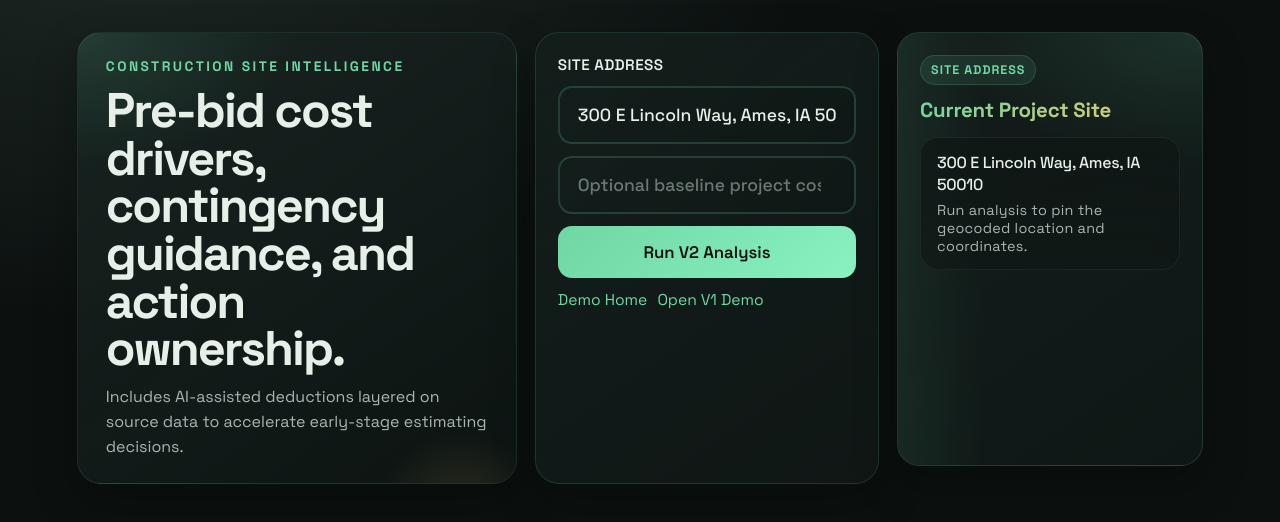
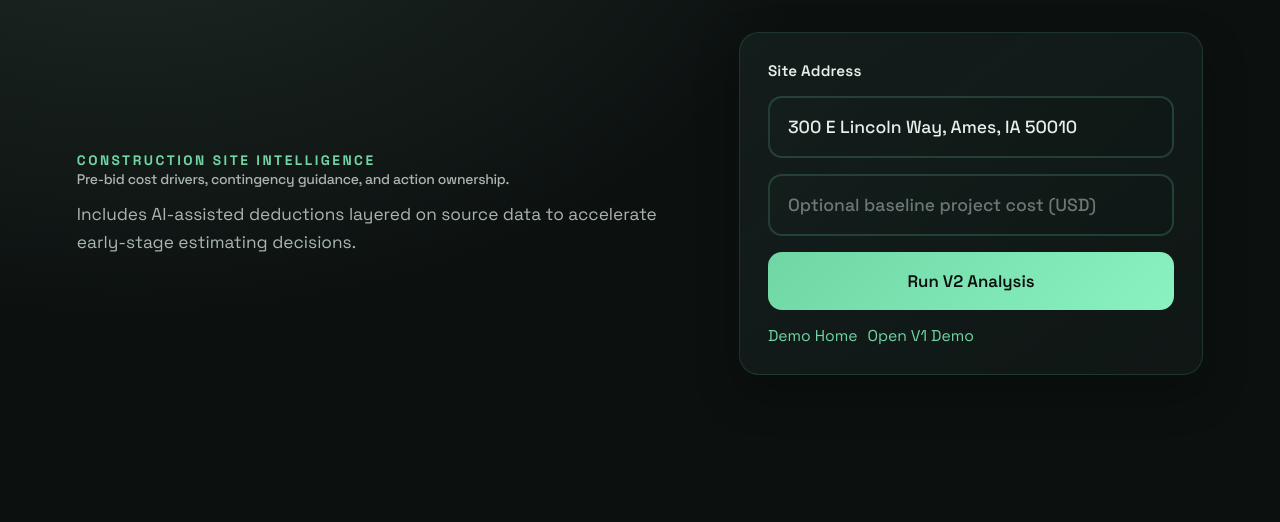
Before and after one commit to soumyamurthy/construction-site-intel, a Next.js app: page /v2 in a window 1280 px wide. Shown: the top 522 px of the page. Built offline with nearby package versions, Linux system fonts and the light colour scheme.

Commit message:
Restore V2 hero title styling

```diff
--- a/app/globals.css
+++ b/app/globals.css
@@ -305,152 +305,40 @@ button:hover {
   line-height: 1.4;
 }
 
-.v2-site-summary {
-  margin-bottom: 18px;
-}
-
-.v2-top-stage {
-  grid-template-columns: minmax(0, 1.15fr) minmax(320px, 0.9fr) minmax(280px, 0.8fr);
-  gap: 18px;
-  align-items: stretch;
-  min-height: min(26vh, 260px);
-}
-
 .v2-hero {
+  grid-template-columns: minmax(0, 1.15fr) minmax(360px, 0.85fr);
+  gap: 34px;
   align-items: stretch;
 }
 
-.v2-top-panel {
+.v2-hero-copy {
+  display: flex;
+  flex-direction: column;
+  justify-content: center;
   min-width: 0;
 }
 
-.v2-hero-copy {
-  position: relative;
-  display: flex;
-  flex-direction: column;
-  justify-content: center;
-  gap: 12px;
-  padding: 24px 28px;
-  border-radius: 24px;
-  overflow: hidden;
-  background:
-    radial-gradient(360px 220px at 0% 0%, rgba(111, 214, 164, 0.14), transparent 60%),
-    linear-gradient(145deg, rgba(24, 36, 33, 0.92), rgba(14, 21, 19, 0.85));
-  border: 1px solid rgba(111, 214, 164, 0.12);
-  box-shadow: var(--shadow);
-}
-
-.v2-title-panel::after {
-  content: "";
-  position: absolute;
-  inset: auto -8% -28% auto;
-  width: 180px;
-  height: 180px;
-  border-radius: 999px;
-  background: radial-gradient(circle, rgba(241, 200, 106, 0.14), transparent 68%);
-  pointer-events: none;
-}
-
 .v2-hero-card {
-  padding: 22px;
-  border-radius: 24px;
+  padding: 28px;
 }
 
 .v2-hero-form {
-  gap: 12px;
+  gap: 16px;
 }
 
 .v2-address-label {
-  font-size: 0.96rem;
-  letter-spacing: 0.03em;
-  text-transform: uppercase;
-  color: var(--accent);
+  font-size: 1rem;
+  letter-spacing: 0.01em;
 }
 
 .v2-hero-input {
-  min-height: 54px;
-  font-size: 1rem !important;
+  min-height: 62px;
+  font-size: 1.06rem !important;
 }
 
 .v2-hero-button {
-  min-height: 52px;
-  font-size: 1rem !important;
-}
-
-.v2-site-header {
-  position: relative;
-  overflow: hidden;
-  height: 100%;
-  padding: 22px;
-  border-radius: 22px;
-  border: 1px solid rgba(111, 214, 164, 0.16);
-  background:
-    radial-gradient(420px 220px at 100% 0%, rgba(111, 214, 164, 0.12), transparent 60%),
-    linear-gradient(145deg, rgba(20, 30, 28, 0.96), rgba(16, 24, 22, 0.92));
-  box-shadow: var(--shadow);
-}
-
-.v2-site-header::after {
-  content: "";
-  position: absolute;
-  inset: 0;
-  background: linear-gradient(90deg, rgba(111, 214, 164, 0.08), transparent 28%);
-  pointer-events: none;
-}
-
-.v2-site-kicker {
-  position: relative;
-  z-index: 1;
-  display: inline-flex;
-  align-items: center;
-  padding: 6px 10px;
-  border-radius: 999px;
-  background: rgba(111, 214, 164, 0.1);
-  border: 1px solid rgba(111, 214, 164, 0.18);
-  color: var(--accent);
-  font-size: 0.78rem;
-  font-weight: 700;
-  letter-spacing: 0.08em;
-  text-transform: uppercase;
-}
-
-.v2-site-title {
-  position: relative;
-  z-index: 1;
-  margin-top: 12px;
-  margin-bottom: 14px;
-  font-size: clamp(1.1rem, 1.6vw, 1.45rem);
-}
-
-.v2-site-address-card {
-  position: relative;
-  z-index: 1;
-  display: grid;
-  gap: 6px;
-  padding: 14px 16px;
-  border-radius: 18px;
-  border: 1px solid rgba(255, 255, 255, 0.06);
-  background: linear-gradient(180deg, rgba(15, 23, 21, 0.78), rgba(15, 23, 21, 0.58));
-  backdrop-filter: blur(10px);
-}
-
-.v2-site-address {
-  font-size: clamp(1rem, 1.2vw, 1.08rem);
-  font-weight: 500;
-  letter-spacing: -0.02em;
-  color: var(--ink);
-  line-height: 1.35;
-  display: -webkit-box;
-  -webkit-line-clamp: 2;
-  line-clamp: 2;
-  -webkit-box-orient: vertical;
-  overflow: hidden;
-}
-
-.v2-site-coordinates {
-  color: var(--muted);
-  font-size: 0.9rem;
-  letter-spacing: 0.02em;
+  min-height: 58px;
+  font-size: 1.08rem !important;
 }
 
 .v2-signals-scroll {
@@ -897,13 +785,11 @@ button:hover {
 }
 
 .v2-page .hero h1 {
-  color: var(--ink);
-  font-weight: 700;
-  font-size: clamp(2rem, 3.8vw, 3.4rem);
-  line-height: 0.98;
-  letter-spacing: -0.04em;
-  max-width: 11ch;
-  margin: 0;
+  color: var(--muted);
+  font-weight: 500;
+  font-size: 14px;
+  line-height: 1.45;
+  max-width: 48ch;
 }
 
 .v2-page .hero p,
@@ -916,9 +802,8 @@ button:hover {
 }
 
 .v2-page .hero p {
-  max-width: 44ch;
-  font-size: 1rem;
-  line-height: 1.55;
+  max-width: 60ch;
+  font-size: 1.08rem;
 }
 
 .v2-page .card {
@@ -1015,28 +900,12 @@ button:hover {
     gap: 22px;
   }
 
-  .v2-top-stage {
-    min-height: auto;
-  }
-
   .v2-page .hero h1 {
     max-width: none;
     font-size: clamp(1.8rem, 8vw, 2.7rem);
-    line-height: 1.02;
   }
 
   .v2-hero-card {
     padding: 22px;
   }
-
-  .v2-site-header {
-    padding: 20px;
-  }
-
-  .v2-site-address {
-    font-size: 0.98rem;
-    -webkit-line-clamp: unset;
-    line-clamp: unset;
-    display: block;
-  }
 }
--- a/app/v2/page.tsx
+++ b/app/v2/page.tsx
@@ -193,13 +193,13 @@ export default function V2Page() {
 
   return (
     <main className="v2-page">
-      <section className="hero v2-hero v2-top-stage">
-        <div className="v2-hero-copy v2-top-panel v2-title-panel">
+      <section className="hero v2-hero">
+        <div className="v2-hero-copy">
           <span className="tag">Construction Site Intelligence</span>
           <h1>Pre-bid cost drivers, contingency guidance, and action ownership.</h1>
           <p>Includes AI-assisted deductions layered on source data to accelerate early-stage estimating decisions.</p>
         </div>
-        <div className="card fade-in v2-hero-card v2-top-panel">
+        <div className="card fade-in v2-hero-card">
           <form className="form v2-hero-form" onSubmit={handleSubmit}>
             <label className="address-label v2-address-label">Site Address</label>
             <input
@@ -243,22 +243,6 @@ export default function V2Page() {
               )}
             </div>
           </form>
-        </div>
-        <div className="v2-site-summary v2-top-panel">
-          <div className="v2-site-header">
-            <div className="v2-site-kicker">Site Address</div>
-            <h2 className="section-header v2-site-title">
-              {data ? "Matched Project Site" : "Current Project Site"}
-            </h2>
-            <div className="v2-site-address-card">
-              <div className="v2-site-address">{data?.address ?? address}</div>
-              <div className="v2-site-coordinates">
-                {data?.location
-                  ? `${data.location.lat.toFixed(5)}, ${data.location.lon.toFixed(5)}`
-                  : "Run analysis to pin the geocoded location and coordinates."}
-              </div>
-            </div>
-          </div>
         </div>
       </section>
 
```
